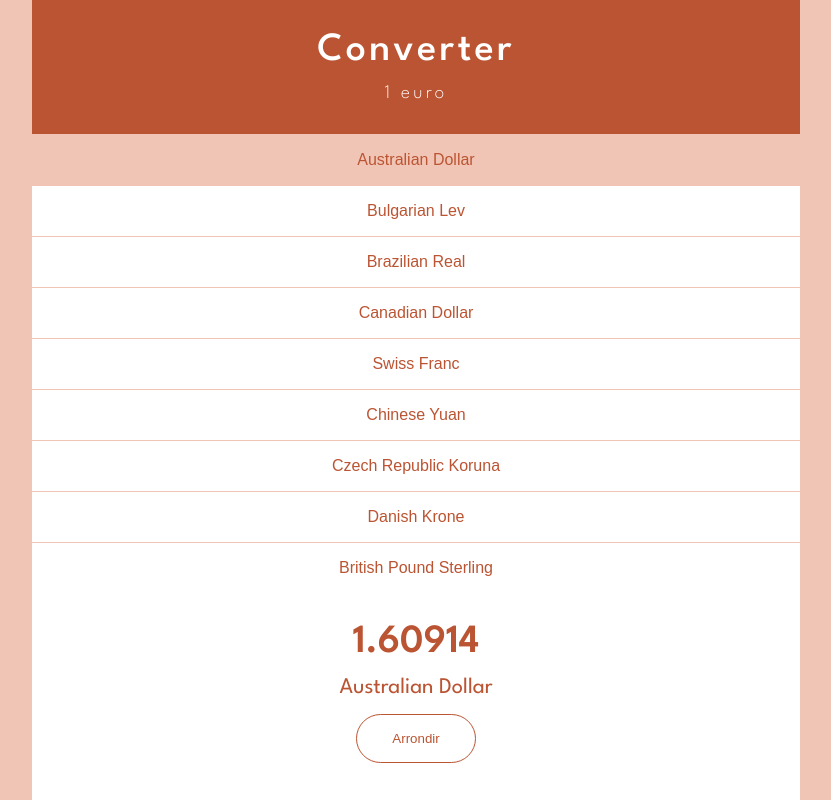
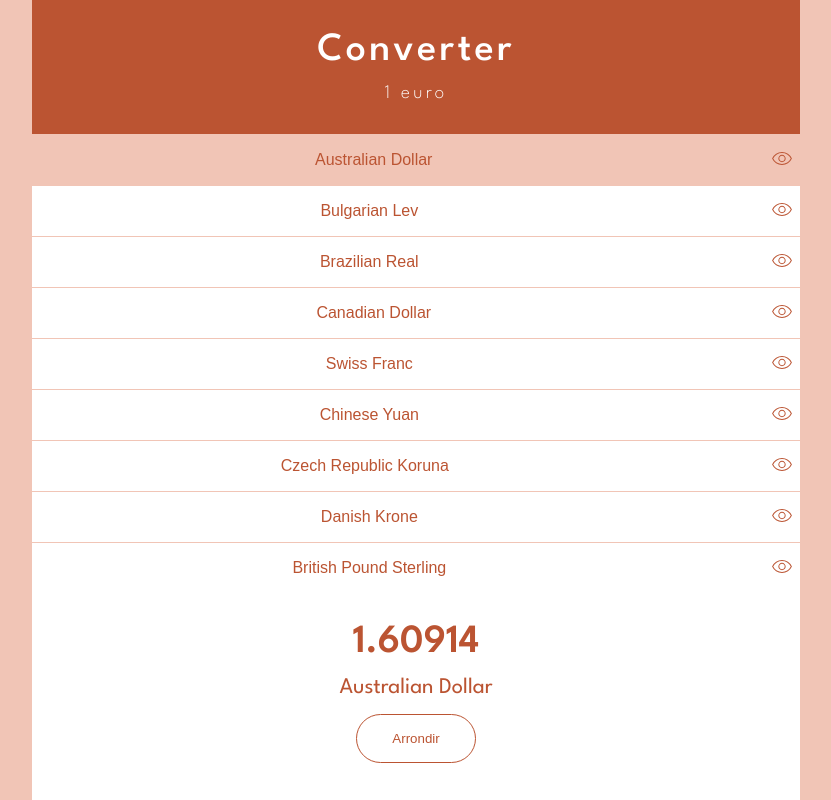
Before and after one commit to O-clock-Dublin/o-converter-challenge-2, a React (Vite) app: page / in a window 1280 px wide. Shown: the whole page, without its empty margins (224-1055 px from the left). Built offline with nearby package versions, Linux system fonts and the light colour scheme.

Commit message:
step 2 > Add display button in Currency component

```diff
--- a/src/App.css
+++ b/src/App.css
@@ -71,6 +71,9 @@ body {
 	font-size: 1.5rem;
 	border-top: 1px solid var(--color-alt);
 	transition: background-color 1s;
+	position: relative;
+	display: flex;
+	align-items: center;
 }
 
 .currency:hover {
@@ -122,3 +125,16 @@ body {
 	background-color: var(--color-main);
 	color: var(--color-light);
 }
+.currency__rate {
+	margin-left: 1rem;
+}
+.rate-button {
+	position: absolute;
+	right: 0;
+}
+.rate-button:hover {
+	cursor: pointer;
+}
+.hidden {
+	opacity: 0;
+}
--- a/src/component/currency.tsx
+++ b/src/component/currency.tsx
@@ -1,4 +1,6 @@
+import { useState } from "react";
 import { ICurrency } from "../data/currencies";
+import DisplayRateButton from "./displayRateButton";
 
 export default function Currency(
   { currency, currentCurrency, setCurrentCurrency }
@@ -6,12 +8,31 @@ export default function Currency(
     currentCurrency: ICurrency,
     setCurrentCurrency: (currency: ICurrency) => void }) {
 
+    const [displayRate, setDisplayRate] = useState(false);
+
     function handleCurrentCurrencyClick(banane : ICurrency) {
       setCurrentCurrency(banane)
     }
+
+    function handleDisplayRateClick() {
+      setDisplayRate(!displayRate)
+    }
+
     return(
-      <li className="currency" key={currency.code}>< button type="button" onClick={() => handleCurrentCurrencyClick(currency)} className={currency.code === currentCurrency.code ? "currency__button selected" : "currency__button"}>
-        {currency.description}
-      </button></li>
+      <li className="currency" key={currency.code}>
+        < button type="button" onClick={() => handleCurrentCurrencyClick(currency)} className={currency.code === currentCurrency.code ? "currency__button selected" : "currency__button"}>
+          {currency.description}
+          <span className= {displayRate ? "currency__rate" : "currency__rate hidden"}>
+            ({currency.rate})
+          </span>
+        </button>
+        <button type="button" className="rate-button" onClick={handleDisplayRateClick}>
+          <DisplayRateButton
+            size={"24"}
+            color={"#bb5432"}
+            isClick={!displayRate}
+          />
+        </button>
+      </li>
     )
 }
--- /dev/null
+++ b/src/component/displayRateButton.tsx
@@ -0,0 +1,16 @@
+export default function DisplayRateButton({size, color, isClick} : {size : string, color: string, isClick: boolean}) {
+  if(isClick) {
+    return (
+      <svg xmlns="http://www.w3.org/2000/svg" width={size} height={size} viewBox="0 0 24 24">
+        <path fill={color} d="M12.005 15.154q1.524 0 2.586-1.067t1.063-2.591t-1.067-2.587t-2.591-1.063t-2.587 1.067t-1.063 2.592t1.067 2.586t2.592 1.063M12 14.2q-1.125 0-1.912-.787T9.3 11.5t.788-1.912T12 8.8t1.913.788t.787 1.912t-.787 1.913T12 14.2m.003 3.8q-3.25 0-5.922-1.768T2.077 11.5q1.33-2.964 4.001-4.732T11.998 5t5.921 1.768t4.004 4.732q-1.33 2.964-4.001 4.732T12.002 18M12 17q2.825 0 5.188-1.487T20.8 11.5q-1.25-2.525-3.613-4.012T12 6T6.813 7.488T3.2 11.5q1.25 2.525 3.613 4.013T12 17"/>
+      </svg>
+    )
+  } else {
+    return(
+      <svg xmlns="http://www.w3.org/2000/svg" width={size} height={size} viewBox="0 0 24 24">
+        <path fill={color} d="M14.579 8.921q.494.495.822 1.314t.266 1.602q0 .202-.14.339q-.14.138-.342.138t-.34-.138t-.137-.34q.067-.669-.142-1.25q-.21-.58-.635-1.005t-1.025-.64t-1.256-.13q-.202.02-.359-.111t-.176-.333t.109-.358t.33-.176q.796-.1 1.634.218t1.39.87M12 6q-.59 0-1.165.066q-.576.067-1.14.205q-.214.056-.388-.057t-.241-.303q-.068-.207.039-.38t.314-.229q.633-.163 1.278-.233Q11.342 5 12 5q3.021 0 5.58 1.55t3.962 4.216q.1.18.14.354t.041.38t-.037.38t-.138.354q-.47.924-1.122 1.712t-1.434 1.456q-.165.14-.363.12q-.198-.022-.333-.199q-.134-.177-.106-.368q.027-.192.193-.332q.754-.652 1.369-1.433q.615-.78 1.048-1.69q-1.25-2.525-3.613-4.012T12 6m0 12q-2.966 0-5.452-1.562t-3.99-4.128q-.125-.181-.178-.39t-.053-.42t.05-.417t.175-.392q.615-1.039 1.364-1.97q.75-.933 1.734-1.644L3.21 4.631q-.14-.147-.147-.347q-.007-.201.153-.361q.159-.16.353-.16t.354.16l16.154 16.154q.14.14.153.341t-.153.366q-.16.16-.354.16t-.354-.16l-3.538-3.526q-.894.41-1.862.576Q13.002 18 12 18M6.358 7.785q-1.033.707-1.835 1.646q-.802.938-1.323 2.069q1.25 2.525 3.613 4.013T12 17q.789 0 1.562-.11q.773-.111 1.504-.398l-1.632-1.642q-.332.19-.688.247t-.746.057q-1.529 0-2.591-1.063T8.346 11.5q0-.39.067-.746t.237-.688zm4.354 4.354"/>
+      </svg>
+    )
+  }
+
+}
```
Lines whose indentation alone changed are shown as unchanged.
